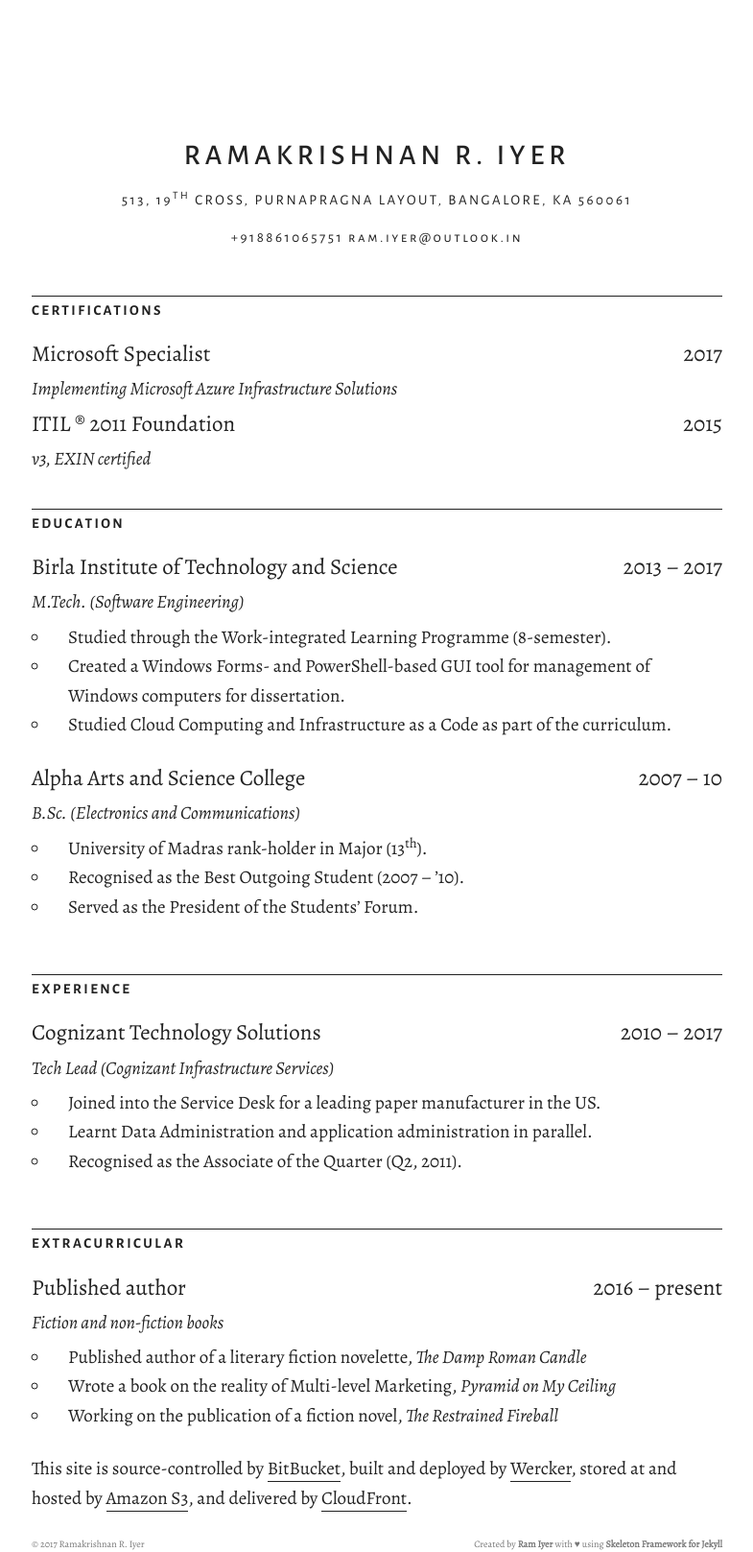
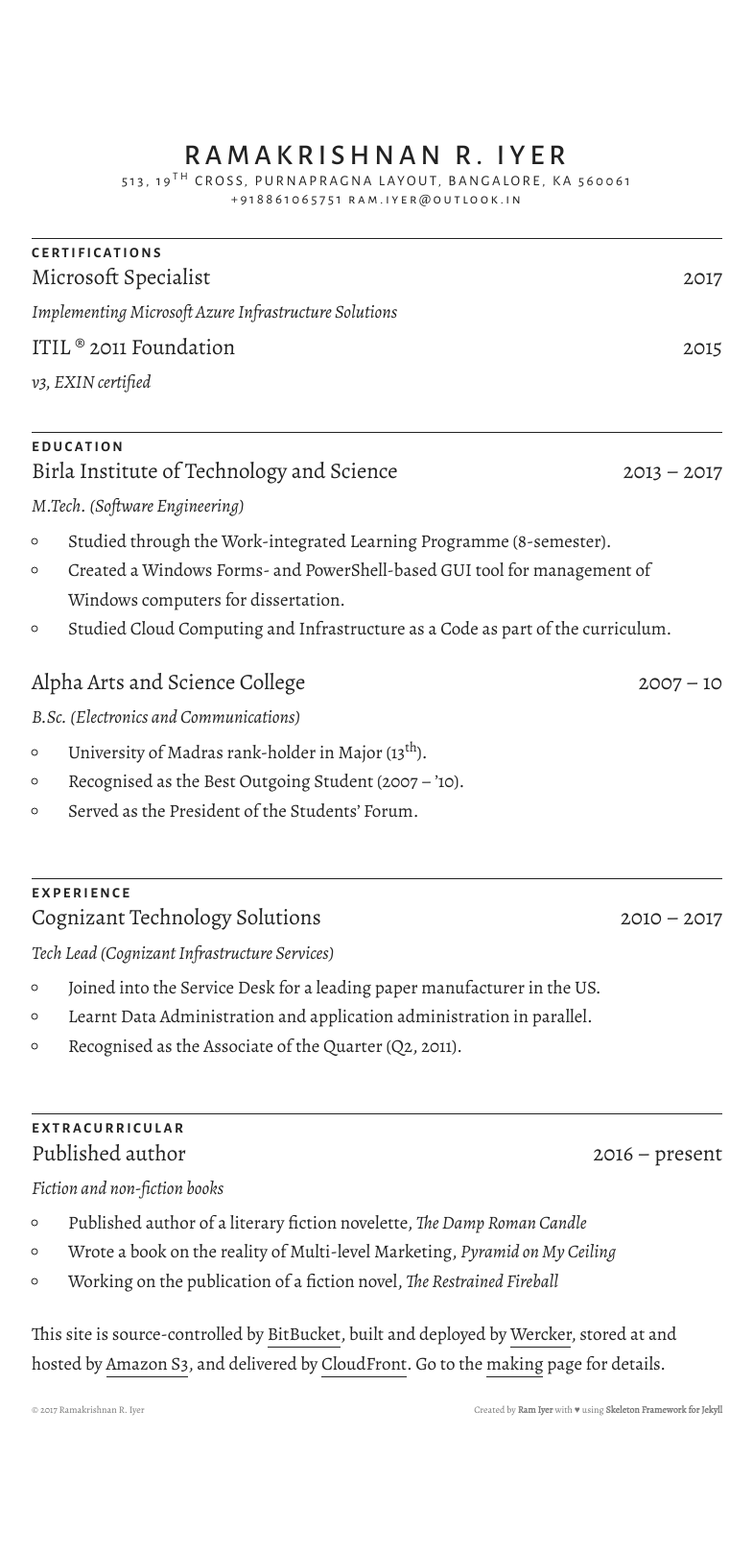
Before and after one commit to theramiyer/resume, a Jekyll site: the page built from index.html, in a window 1280 px wide. Shown: the whole page at 96% size, without its empty margins (247-1032 px from the left). Built offline with Jekyll 4.4.1, drawn with Linux system fonts in a browser that asks for light colours; after the commit the page ends 1477 px from its top, so only the background shows below that.

Commit message:
Introduce custom CSS class for resume parts, revert h classes

```diff
--- a/_includes/loop.html
+++ b/_includes/loop.html
@@ -3,30 +3,32 @@
 {% for category in sortedcategories %} <!-- Category loop -->
   <div class="twelve columns">
     <!-- Enable deep linking in sections only in loop -->
-    <h4 id="{{ category[0] | slugify }}"><a href="#{{ category[0] | slugify }}">{{ category[0] | capitalize }}</a></h4>
+    <div class="section" id="{{ category[0] | slugify }}"><a href="#{{ category[0] | slugify }}">{{ category[0] | capitalize }}</a></div>
   </div>
   {% for post in category[1] %}
     <!--h4 Institution name implemented by post title-->
     <div class="twelve columns">
       <div class="nine columns">
-        <a href="{{ post.url }}"><h5>{{ post.title }}</h5></a>
+        <a href="{{ post.url }}"><div class="org">{{ post.title }}</div></a>
       </div>
       <div class="three columns">
         <div class="u-pull-right">
-          <h5>{{ post.tenure }}</h5>
+          <div class="org">{{ post.tenure }}</div>
         </div>
       </div>
     </div>
     <div class="twelve columns"
       <!--Designation or degree custom post implementation-->
-      <h6>{{ post.subtitle }}</h6>
-      {% if post.content contains '<!--more-->' %}
+      <div class="role">{{ post.subtitle }}</div>
+      <div class="twelve columns">
+        {% if post.content contains '<!--more-->' %}
         {{ post.content | split:'<!--more-->' | first }}
-      {% elsif post.content contains '</ul>' %}
+        {% elsif post.content contains '</ul>' %}
         {{ post.content | split:'</ul>' | first }}</ul>
-      {% else %}
+        {% else %}
         {{ post.content | split:'</p>' | first }}</p>
-      {% endif %}
+        {% endif %}
+      </div>
     </div>
   {% endfor %}
 {% endfor %}
--- a/css/skeleton.css
+++ b/css/skeleton.css
@@ -134,56 +134,12 @@
   margin-top: 0;
   margin-bottom: 2rem;
   font-weight: 300; }
-h1 {
-  font-size: 3.0rem;
-  line-height: 1.2;
-  letter-spacing: 0.5rem;
-  margin-top: 20%;
-  text-align: center;
-  text-transform: uppercase;
-  font-family: 'Alegreya Sans SC';
-  font-weight: 500;
-}
-h2 {
-  font-size: 1.5rem;
-  line-height: 1.25;
-  letter-spacing: 0.25rem;
-  font-family: 'Alegreya Sans SC';
-  text-transform: uppercase;
-  text-align: center;
-}
-h3 {
-  font-size: 1.5rem;
-  line-height: 1.25;
-  letter-spacing: 0.25rem;
-  font-family: 'Alegreya Sans SC';
-  text-transform: lowercase;
-  text-align: center;
-}
-h4 {
-  font-size: 1.5rem;
-  line-height: 1.3;
-  letter-spacing: 0.25rem;
-  text-transform: uppercase;
-  font-family: 'Alegreya Sans SC';
-  font-weight: 700;
-  border-top: 1px solid #222;
-  padding-top: 0.5rem;
-  margin-top: 3rem;
-}
-h4 a:hover{
-  color: #222;  /* Disable change in colour when someone hovers over résumé sections */
-}
-h5 {
-  font-size: 2.3rem;
-  line-height: 1.35;
-  margin-bottom: 0.6rem;
-}
-h6 {
-  font-style: italic;
-  font-size: 1.9rem;
-  margin-bottom: 0.6rem;
-}
+h1 { font-size: 4.0rem; line-height: 1.2;  letter-spacing: -.1rem;}
+h2 { font-size: 3.6rem; line-height: 1.25; letter-spacing: -.1rem; }
+h3 { font-size: 3.0rem; line-height: 1.3;  letter-spacing: -.1rem; }
+h4 { font-size: 2.4rem; line-height: 1.35; letter-spacing: -.08rem; }
+h5 { font-size: 1.8rem; line-height: 1.5;  letter-spacing: -.05rem; }
+h6 { font-size: 1.5rem; line-height: 1.6;  letter-spacing: 0; }
 
 p {
   margin-top: 0; }
@@ -483,6 +439,57 @@
   background: #fbf3f3;
 }
 
+.name {
+  font-size: 3.0rem;
+  line-height: 1.2;
+  letter-spacing: 0.5rem;
+  margin-top: 20%;
+  text-align: center;
+  text-transform: uppercase;
+  font-family: 'Alegreya Sans SC';
+  font-weight: 500;
+}
+.address {
+  font-size: 1.5rem;
+  line-height: 1.25;
+  letter-spacing: 0.25rem;
+  font-family: 'Alegreya Sans SC';
+  text-transform: uppercase;
+  text-align: center;
+}
+.contact {
+  font-size: 1.5rem;
+  line-height: 1.25;
+  letter-spacing: 0.25rem;
+  font-family: 'Alegreya Sans SC';
+  text-transform: lowercase;
+  text-align: center;
+}
+.section {
+  font-size: 1.5rem;
+  line-height: 1.3;
+  letter-spacing: 0.25rem;
+  text-transform: uppercase;
+  font-family: 'Alegreya Sans SC';
+  font-weight: 700;
+  border-top: 1px solid #222;
+  padding-top: 0.5rem;
+  margin-top: 3rem;
+}
+.section a:hover{
+  color: #222;  /* Disable change in colour when someone hovers over résumé sections */
+}
+.org {
+  font-size: 2.3rem;
+  line-height: 1.35;
+  margin-bottom: 0.6rem;
+}
+.role {
+  font-style: italic;
+  font-size: 1.9rem;
+  margin-bottom: 0.6rem;
+}
+
 .site-footer {
     font-size: 1rem;
     color: #777;
--- a/index.html
+++ b/index.html
@@ -6,19 +6,19 @@
   –––––––––––––––––––––––––––––––––––––––––––––––––– -->
     <!-- h1 Name -->
     <div class="twelve columns">
-      <h1>{{ site.name }}</h1>
+      <div class="name">{{ site.name }}</div>
     </div>
 
     <!-- h2 Address and contact details -->
     <div class="twelve columns">
-      <h2>{{ site.address }}</h2>
-      <h3>{{ site.phone }} {{ site.email }}</h3>
+      <div class="address">{{ site.address }}</div>
+      <div class="contact">{{ site.phone }} {{ site.email }}</div>
     </div>
 
     {% include loop.html %}
 
     <p>
-      This site is source-controlled by <a href="https://bitbucket.org">BitBucket</a>, built and deployed by <a href="https://app.wercker.com">Wercker</a>, stored at and hosted by <a href="https://aws.amazon.com/s3">Amazon&nbsp;S3</a>, and delivered by <a href="https://aws.amazon.com/cloudfront">CloudFront</a>.
+      This site is source-controlled by <a href="https://bitbucket.org">BitBucket</a>, built and deployed by <a href="https://app.wercker.com">Wercker</a>, stored at and hosted by <a href="https://aws.amazon.com/s3">Amazon&nbsp;S3</a>, and delivered by <a href="https://aws.amazon.com/cloudfront">CloudFront</a>. Go to the <a href="/making.html">making</a> page for details.
     </p>
 
 <!-- End Document
```
Also changed, not shown: _layouts/page.html (+4 -4 lines), _layouts/post.html (+5 -5 lines), pages/making.md (+8 -8 lines).
